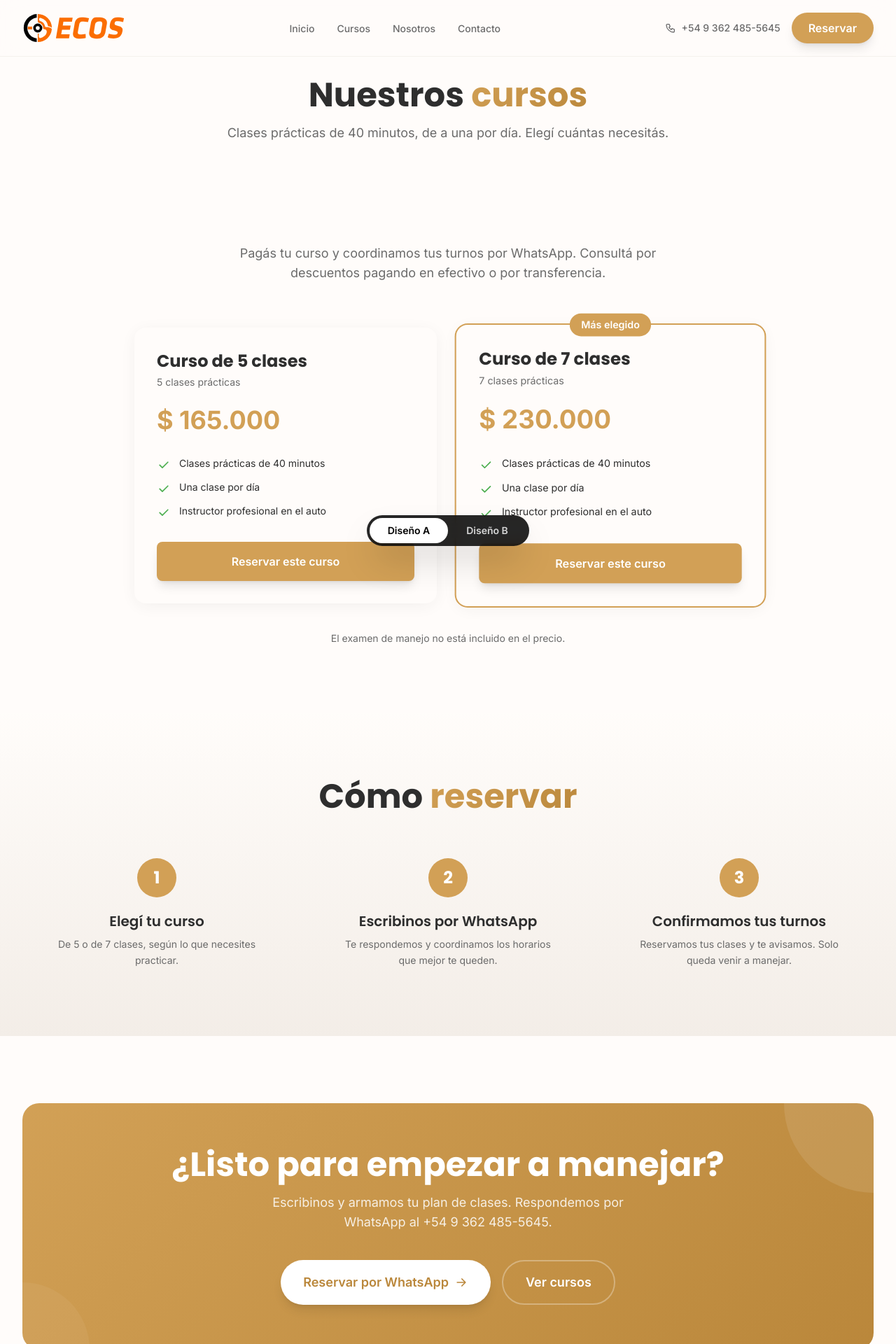
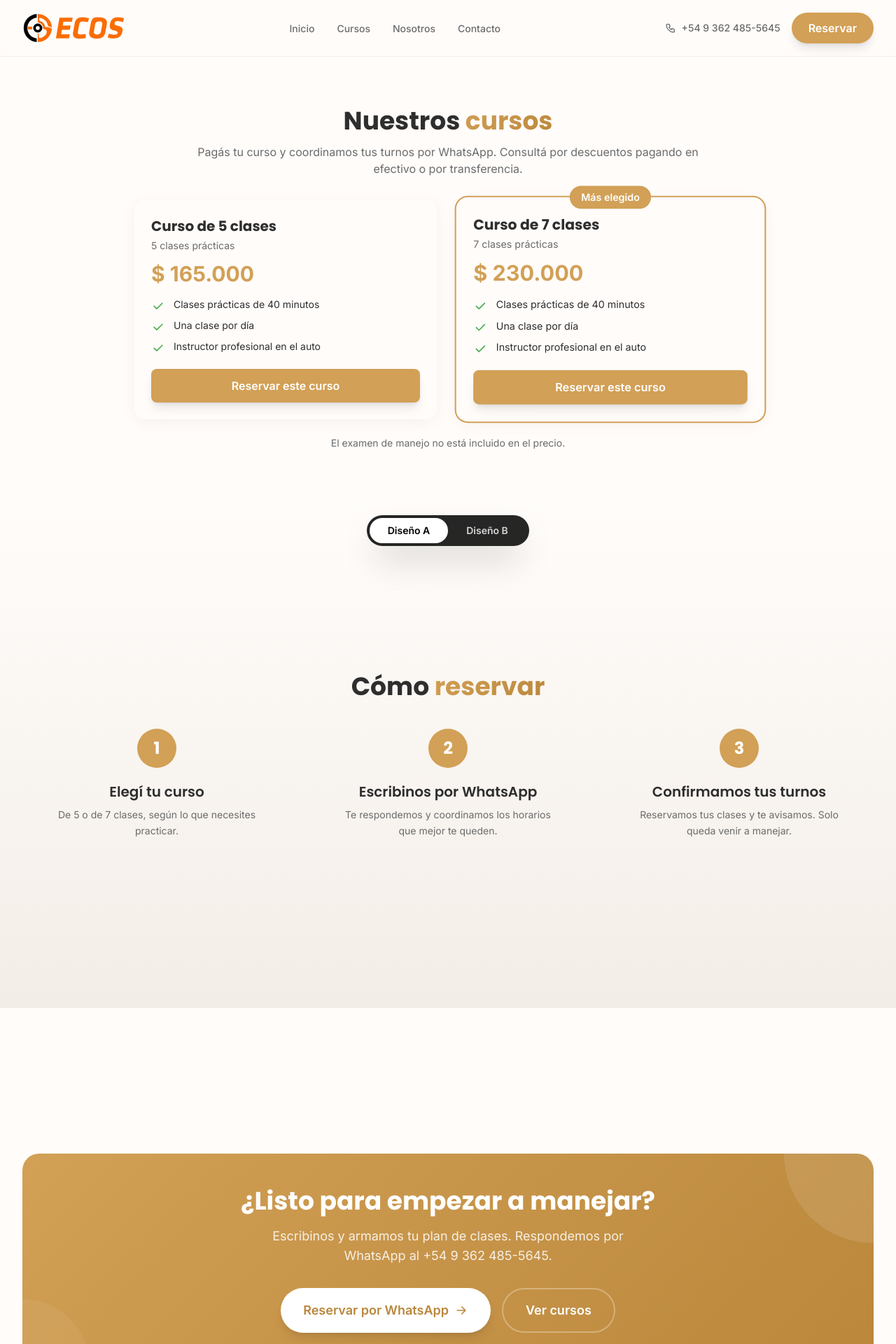
Before and after one commit to denisepujalte08/Ecos-AutoEscuela, a Next.js app: page /cursos in a window 1280 px wide. Shown: the top 1920 px of the page at 70% size. Built offline with nearby package versions, Linux system fonts and the light colour scheme.

Commit message:
feat: cada sección entra en una pantalla con scroll que se acomoda; la aparición animada arranca más adentro

```diff
--- a/src/app/(sitio)/cursos/page.tsx
+++ b/src/app/(sitio)/cursos/page.tsx
@@ -1,6 +1,5 @@
 import type { Metadata } from 'next';
 import { ComoFunciona } from '@/components/sitio/ComoFunciona';
-import { EncabezadoPagina } from '@/components/sitio/EncabezadoPagina';
 import { LlamadoFinal } from '@/components/sitio/LlamadoFinal';
 import { TarjetasCursos } from '@/components/sitio/TarjetasCursos';
 
@@ -12,10 +11,7 @@ export const metadata: Metadata = {
 export default function Cursos() {
   return (
     <>
-      <EncabezadoPagina titulo="Nuestros" resaltado="cursos">
-        Clases prácticas de 40 minutos, de a una por día. Elegí cuántas necesitás.
-      </EncabezadoPagina>
-      <TarjetasCursos />
+      <TarjetasCursos comoPagina />
       <ComoFunciona />
       <LlamadoFinal />
     </>
--- a/src/app/(sitio)/nosotros/page.tsx
+++ b/src/app/(sitio)/nosotros/page.tsx
@@ -37,8 +37,8 @@ export default function Nosotros() {
         </ul>
       </section>
 
-      <section className="bg-section-alt py-20">
-        <div className="mx-auto max-w-3xl px-4 lg:px-8">
+      <section className="pantalla bg-section-alt py-10">
+        <div className="mx-auto w-full max-w-3xl px-4 lg:px-8">
           <Aparecer>
             <h2 className="mb-6 text-center text-3xl font-bold text-foreground">Cómo son las clases</h2>
             <div className="space-y-4 leading-relaxed text-muted-foreground">
--- a/src/app/globals.css
+++ b/src/app/globals.css
@@ -65,6 +65,24 @@
   display: none !important;
 }
 
+/* Desde tablet: cada sección ocupa una pantalla y el scroll se acomoda al llegar a ella. */
+@media (min-width: 768px) {
+  html {
+    scroll-snap-type: y proximity;
+    scroll-padding-top: 5rem;
+  }
+}
+
+@utility pantalla {
+  scroll-snap-align: start;
+  @media (min-width: 768px) {
+    min-height: calc(100svh - 5rem);
+    display: flex;
+    flex-direction: column;
+    justify-content: center;
+  }
+}
+
 body {
   background: var(--color-background);
   color: var(--color-foreground);
--- a/src/components/sitio/Aparecer.tsx
+++ b/src/components/sitio/Aparecer.tsx
@@ -29,7 +29,7 @@ export function Aparecer({
     const el = ref.current;
     if (!el || typeof IntersectionObserver === 'undefined') return;
     // Lo que ya está a la vista (o por encima) se queda como está.
-    if (el.getBoundingClientRect().top < window.innerHeight * 0.9) return;
+    if (el.getBoundingClientRect().top < window.innerHeight * 0.8) return;
 
     setEstado('oculto');
     const observer = new IntersectionObserver(
@@ -39,7 +39,8 @@ export function Aparecer({
           observer.disconnect();
         }
       },
-      { threshold: 0.1 },
+      // Arranca cuando el elemento ya está bien adentro de la pantalla (no apenas asoma), para que se vea el movimiento.
+      { threshold: 0.2, rootMargin: '0px 0px -20% 0px' },
     );
     observer.observe(el);
     return () => observer.disconnect();
--- a/src/components/sitio/ComoFunciona.tsx
+++ b/src/components/sitio/ComoFunciona.tsx
@@ -8,10 +8,10 @@ const PASOS = [
 
 export function ComoFunciona() {
   return (
-    <section className="bg-section-alt py-24">
-      <div className="mx-auto max-w-7xl px-4 lg:px-8">
-        <Aparecer className="mb-16 text-center">
-          <h2 className="text-4xl font-bold text-foreground md:text-5xl">
+    <section className="pantalla bg-section-alt py-10">
+      <div className="mx-auto w-full max-w-7xl px-4 lg:px-8">
+        <Aparecer className="mb-10 text-center">
+          <h2 className="text-3xl font-bold text-foreground md:text-4xl">
             Cómo <span className="text-gradient-primary">reservar</span>
           </h2>
         </Aparecer>
--- a/src/components/sitio/EncabezadoPagina.tsx
+++ b/src/components/sitio/EncabezadoPagina.tsx
@@ -3,8 +3,8 @@ import type { ReactNode } from 'react';
 /** Título centrado de las páginas interiores (mismo arranque que la plantilla). */
 export function EncabezadoPagina({ titulo, resaltado, children }: { titulo: string; resaltado: string; children: ReactNode }) {
   return (
-    <div className="mx-auto max-w-7xl px-4 pb-12 pt-28 text-center lg:px-8">
-      <h1 className="mb-4 text-4xl font-bold text-foreground md:text-5xl">
+    <div className="mx-auto max-w-7xl px-4 pb-8 pt-28 text-center lg:px-8">
+      <h1 className="mb-4 text-3xl font-bold text-foreground md:text-4xl">
         {titulo} <span className="text-gradient-primary">{resaltado}</span>
       </h1>
       <p className="mx-auto max-w-2xl text-lg text-muted-foreground">{children}</p>
--- a/src/components/sitio/Footer.tsx
+++ b/src/components/sitio/Footer.tsx
@@ -20,7 +20,7 @@ function Enlaces({ claseLink }: { claseLink: string }) {
 /** Diseño A: pie oscuro como la plantilla. */
 function FooterA() {
   return (
-    <footer className="solo-a bg-foreground text-primary-foreground/80">
+    <footer className="solo-a snap-start bg-foreground text-primary-foreground/80">
       <div className="mx-auto max-w-7xl px-4 py-16 lg:px-8">
         <div className="grid gap-12 md:grid-cols-2 lg:grid-cols-3">
           <div>
@@ -62,7 +62,7 @@ function FooterA() {
 /** Diseño B: pie claro con el logo. */
 function FooterB() {
   return (
-    <footer className="solo-b border-t border-border bg-[#f6ede3]">
+    <footer className="solo-b snap-start border-t border-border bg-[#f6ede3]">
       <div className="mx-auto grid max-w-6xl gap-10 px-4 py-14 md:grid-cols-3 lg:px-8">
         <div>
           <Image src="/logo-ecos-solo.svg" alt="ECOS Escuela de Conducción Segura" width={147} height={44} />
--- a/src/components/sitio/Hero.tsx
+++ b/src/components/sitio/Hero.tsx
@@ -7,7 +7,7 @@ import { MarcoImagen } from './MarcoImagen';
 /** Diseño A: como la plantilla (foto a pantalla completa, degradé y onda blanca). */
 function HeroA() {
   return (
-    <section className="solo-a relative flex min-h-[min(100svh,52rem)] items-center overflow-hidden pb-24 pt-20">
+    <section className="solo-a relative flex snap-start min-h-[min(100svh,52rem)] items-center overflow-hidden pb-24 pt-20">
       <div className="absolute inset-0">
         {/* PROVISORIO: foto de la plantilla. Se reemplaza por una foto real de ECOS. */}
         <Image src="/plantilla/hero.jpg" alt="Foto de portada" fill priority sizes="100vw" className="object-cover" />
@@ -57,7 +57,7 @@ function HeroA() {
 function HeroB() {
   return (
     <section
-      className="solo-b relative flex min-h-[min(100svh,52rem)] items-center overflow-hidden pb-12 pt-28"
+      className="solo-b relative flex snap-start min-h-[min(100svh,52rem)] items-center overflow-hidden pb-12 pt-28"
       style={{ background: 'linear-gradient(180deg, #fff1e3 0%, #fffaf5 100%)' }}
     >
       <div className="mx-auto grid w-full max-w-6xl items-center gap-10 px-4 lg:grid-cols-2 lg:px-8">
--- a/src/components/sitio/LlamadoFinal.tsx
+++ b/src/components/sitio/LlamadoFinal.tsx
@@ -5,21 +5,21 @@ import { IconoFlecha } from './iconos';
 
 export function LlamadoFinal() {
   return (
-    <section className="bg-background py-24">
-      <div className="mx-auto max-w-7xl px-4 lg:px-8">
+    <section className="pantalla bg-background py-10">
+      <div className="mx-auto w-full max-w-7xl px-4 lg:px-8">
         <Aparecer>
           <div
-            className="relative overflow-hidden rounded-3xl p-12 text-center md:p-16"
+            className="relative overflow-hidden rounded-3xl p-10 text-center md:p-12"
             style={{ background: 'var(--cta-fondo)', color: 'var(--cta-texto)' }}
           >
             <div className="absolute right-0 top-0 h-64 w-64 -translate-y-1/2 translate-x-1/2 rounded-full bg-primary-foreground/10" />
             <div className="absolute bottom-0 left-0 h-48 w-48 -translate-x-1/2 translate-y-1/2 rounded-full bg-primary-foreground/5" />
 
             <div className="relative z-10">
-              <h2 className="mb-4 text-4xl font-bold md:text-5xl">
+              <h2 className="mb-4 text-3xl font-bold md:text-4xl">
                 ¿Listo para empezar a manejar?
               </h2>
-              <p className="mx-auto mb-10 max-w-xl text-lg opacity-85">
+              <p className="mx-auto mb-8 max-w-xl text-lg opacity-85">
                 Escribinos y armamos tu plan de clases. Respondemos por WhatsApp al {SITE.whatsappVisible}.
               </p>
               <div className="flex flex-col justify-center gap-4 sm:flex-row">
--- a/src/components/sitio/TarjetasCursos.tsx
+++ b/src/components/sitio/TarjetasCursos.tsx
@@ -9,28 +9,35 @@ const INCLUYE = ['Clases prácticas de 40 minutos', 'Una clase por día', 'Instr
 const DESCUENTOS =
   'Pagás tu curso y coordinamos tus turnos por WhatsApp. Consultá por descuentos pagando en efectivo o por transferencia.';
 
-/** Tarjetas de precios. Con `conTitulo` suma el encabezado grande (en la home). */
-export function TarjetasCursos({ conTitulo = false }: { conTitulo?: boolean }) {
+/**
+ * Tarjetas de precios. `conTitulo` suma el encabezado (h2, en la home).
+ * `comoPagina` lo hace el título principal (h1) de la página /cursos, con lugar para la barra fija.
+ */
+export function TarjetasCursos({ conTitulo = false, comoPagina = false }: { conTitulo?: boolean; comoPagina?: boolean }) {
   return (
-    <section className="py-24" style={{ background: 'var(--fondo-cursos)' }}>
-      <div className="mx-auto max-w-7xl px-4 lg:px-8">
-        {conTitulo ? (
-          <Aparecer className="mb-16 text-center">
-            <h2 className="mb-4 text-4xl font-bold text-foreground md:text-5xl">
-              Elegí tu <span className="text-gradient-primary">curso</span>
-            </h2>
-            <p className="mx-auto max-w-2xl text-lg text-muted-foreground">{DESCUENTOS}</p>
+    <section className={`pantalla py-5 ${comoPagina ? 'pt-24' : ''}`} style={{ background: 'var(--fondo-cursos)' }}>
+      <div className="mx-auto w-full max-w-7xl px-4 lg:px-8">
+        {conTitulo || comoPagina ? (
+          <Aparecer className="mb-8 text-center">
+            {comoPagina ? (
+              <h1 className="mb-3 text-3xl font-bold text-foreground md:text-4xl">
+                Nuestros <span className="text-gradient-primary">cursos</span>
+              </h1>
+            ) : (
+              <h2 className="mb-3 text-3xl font-bold text-foreground md:text-4xl">
+                Elegí tu <span className="text-gradient-primary">curso</span>
+              </h2>
+            )}
+            <p className="mx-auto max-w-3xl text-base text-muted-foreground">{DESCUENTOS}</p>
           </Aparecer>
-        ) : (
-          <p className="mx-auto mb-16 max-w-2xl text-center text-lg text-muted-foreground">{DESCUENTOS}</p>
-        )}
+        ) : null}
 
         <ul className="mx-auto grid max-w-4xl gap-8 md:grid-cols-2">
           {CURSOS.map((curso, i) => (
             <li key={curso.nombre}>
               <Aparecer retardo={i * 0.15} className="h-full">
                 <div
-                  className={`relative flex h-full flex-col rounded-2xl bg-card p-8 shadow-card transition-all duration-300 hover:shadow-card-hover ${
+                  className={`relative flex h-full flex-col rounded-2xl bg-card p-6 shadow-card transition-all duration-300 hover:shadow-card-hover ${
                     curso.destacado ? 'scale-[1.02] ring-2 ring-primary' : ''
                   }`}
                 >
@@ -39,12 +46,12 @@ export function TarjetasCursos({ conTitulo = false }: { conTitulo?: boolean }) {
                       Más elegido
                     </span>
                   )}
-                  <h3 className="mb-1 font-heading text-2xl font-bold text-card-foreground">{curso.nombre}</h3>
-                  <p className="mb-6 text-sm text-muted-foreground">{curso.clases} clases prácticas</p>
+                  <h3 className="mb-1 font-heading text-xl font-bold text-card-foreground">{curso.nombre}</h3>
+                  <p className="mb-3 text-sm text-muted-foreground">{curso.clases} clases prácticas</p>
 
-                  <p className="mb-8 text-4xl font-bold text-primary">{formatearPesos(curso.precio)}</p>
+                  <p className="mb-4 text-3xl font-bold text-primary">{formatearPesos(curso.precio)}</p>
 
-                  <ul className="mb-8 space-y-3">
+                  <ul className="mb-5 space-y-2">
                     {INCLUYE.map((item) => (
                       <li key={item} className="flex items-start gap-3 text-sm">
                         <IconoCheck className="mt-0.5 h-5 w-5 flex-shrink-0 text-success" />
@@ -56,7 +63,7 @@ export function TarjetasCursos({ conTitulo = false }: { conTitulo?: boolean }) {
                   <Boton
                     href={whatsappUrl(MENSAJES.curso(curso.nombre))}
                     externo
-                    className="mt-auto w-full !rounded-lg !text-base"
+                    className="mt-auto w-full !rounded-lg !py-3 !text-base"
                   >
                     Reservar este curso
                   </Boton>
@@ -66,7 +73,7 @@ export function TarjetasCursos({ conTitulo = false }: { conTitulo?: boolean }) {
           ))}
         </ul>
 
-        <p className="mt-10 text-center text-sm text-muted-foreground">
+        <p className="mt-6 text-center text-sm text-muted-foreground">
           El examen de manejo no está incluido en el precio.
         </p>
       </div>
--- a/src/components/sitio/Ventajas.tsx
+++ b/src/components/sitio/Ventajas.tsx
@@ -29,8 +29,8 @@ const VENTAJAS: Ventaja[] = [
 
 export function Ventajas() {
   return (
-    <section className="bg-background py-16">
-      <div className="mx-auto max-w-7xl px-4 lg:px-8">
+    <section className="pantalla bg-background py-10">
+      <div className="mx-auto w-full max-w-7xl px-4 lg:px-8">
         <ul className="grid gap-6 md:grid-cols-2 lg:grid-cols-4">
           {VENTAJAS.map(({ icono: Icono, titulo, texto }, i) => (
             <li key={titulo}>
```
